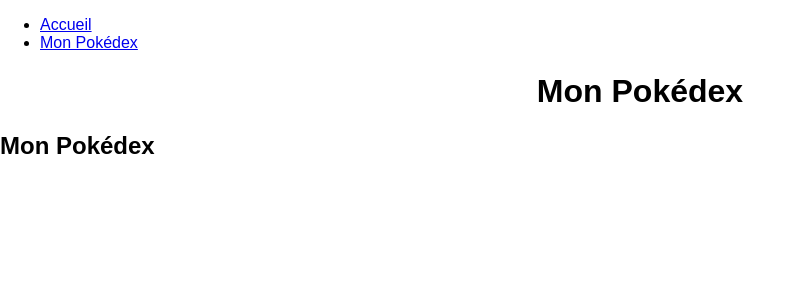
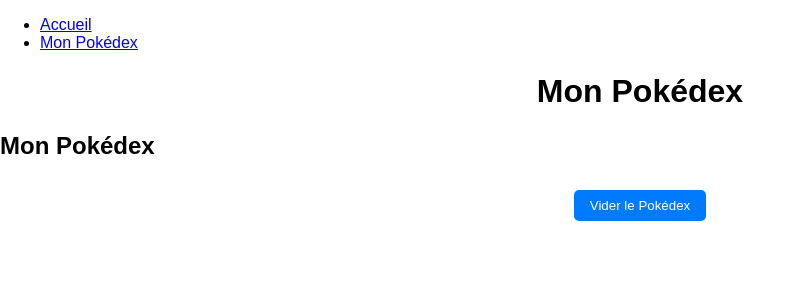
Before and after one commit to mehh92/pokedex, a React (Create React App) app: page /pokedex in a window 1280 px wide. Shown: the top 300 px of the page, without its empty margins (0-804 px from the left). Built offline with nearby package versions, Linux system fonts and the light colour scheme.

Commit message:
ajout du btn vider

```diff
--- a/src/App.js
+++ b/src/App.js
@@ -1,23 +1,37 @@
-import React, { useState } from 'react';
-import { BrowserRouter as Router, Routes, Route, Link } from 'react-router-dom'; // Import de Link
+import React, { useState, useEffect } from 'react';
+import { BrowserRouter as Router, Routes, Route, Link } from 'react-router-dom';
 import Home from './pages/Home';
 import PokedexPage from './pages/PokedexPage';
-import './App.css'; // Import des styles CSS globaux
+import './App.css';
+
 
 const App = () => {
-    const [pokedex, setPokedex] = useState([]);
+    const [pokedex, setPokedex] = useState(() => {
+        // Load the pokedex from localStorage or initialize as an empty array if not found
+        const savedPokedex = localStorage.getItem('pokedex');
+        return savedPokedex ? JSON.parse(savedPokedex) : [];
+    });
 
-    const addToPokedex = (pokemonName) => {
-        setPokedex([...pokedex, pokemonName]);
+    // Update localStorage whenever the pokedex state changes
+    useEffect(() => {
+        localStorage.setItem('pokedex', JSON.stringify(pokedex));
+    }, [pokedex]);
+
+    const addToPokedex = (pokemon) => {
+        // Add a new pokemon to the pokedex state
+        setPokedex(prev => [...prev, pokemon]);
     };
 
-    // const removeFromPokedex = (pokemonName) => {
-    //     setPokedex(pokedex.filter(name => name !== pokemonName));
-    // };
-
     const removeFromPokedex = (pokemonId) => {
+        // Remove a pokemon from the pokedex state by filtering out the pokemon with the matching id
         setPokedex(pokedex.filter(pokemon => pokemon.id !== pokemonId));
     };
+
+    const removeAllFromPokedex = () => {
+        setPokedex([]);
+        localStorage.removeItem('pokedex');
+      };
+
 
 
     return (
@@ -33,10 +47,11 @@
                         </li>
                     </ul>
                 </nav>
-
                 <Routes>
                     <Route path="/" element={<Home addToPokedex={addToPokedex} />} />
-<Route path="/pokedex" element={<PokedexPage pokedex={pokedex} removeFromPokedex={removeFromPokedex} />} />
+                    {/* <Route path="/pokedex" element={<PokedexPage pokedex={pokedex} removeFromPokedex={removeFromPokedex} clearPokedex={clearPokedex} />} /> */}
+                    <Route path="/pokedex" element={<PokedexPage pokedex={pokedex} removeFromPokedex={removeFromPokedex} removeAllFromPokedex={removeAllFromPokedex} />} />
+
                 </Routes>
             </div>
         </Router>
--- a/src/components/Pokedex.js
+++ b/src/components/Pokedex.js
@@ -1,4 +1,5 @@
 import React from 'react';
+
 
 // const Pokedex = ({ pokedex, removeFromPokedex }) => {
 //     return (
@@ -16,7 +17,11 @@
 //     );
 // };
 
-const Pokedex = ({ pokedex, removeFromPokedex }) => {
+// const clearPokedex = () => {
+//     localStorage.clear();
+// };
+
+const Pokedex = ({ pokedex, removeFromPokedex, removeAllFromPokedex }) => {
     return (
         <div>
             <h2>Mon Pokédex</h2>
@@ -29,9 +34,11 @@
                         <img src={pokemon.image} alt={pokemon.name} />
                         {/* Now, you might want to adjust the removeFromPokedex call to use a unique identifier like pokemon.id */}
                         <button onClick={() => removeFromPokedex(pokemon.id)}>Supprimer</button>
+
                     </div>
                 ))}
             </div>
+            <button onClick={() => removeAllFromPokedex()}>Vider le Pokédex</button>
         </div>
     );
 };
--- a/src/pages/PokedexPage.js
+++ b/src/pages/PokedexPage.js
@@ -1,11 +1,12 @@
 import React from 'react';
 import Pokedex from '../components/Pokedex';
 
-const PokedexPage = ({ pokedex, removeFromPokedex }) => {
+
+const PokedexPage = ({ pokedex, removeFromPokedex, removeAllFromPokedex }) => {
     return (
 <div>
 <h1>Mon Pokédex</h1>
-<Pokedex pokedex={pokedex} removeFromPokedex={removeFromPokedex} />
+<Pokedex pokedex={pokedex} removeFromPokedex={removeFromPokedex} removeAllFromPokedex={removeAllFromPokedex} />
 </div>
     );
 };
```
Lines whose indentation alone changed are shown as unchanged.
